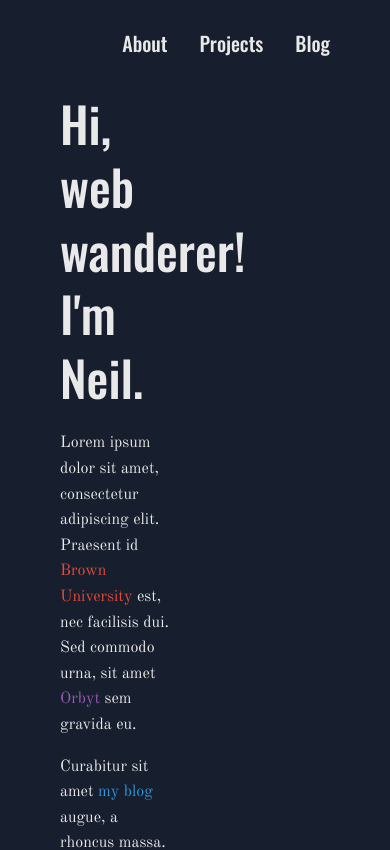
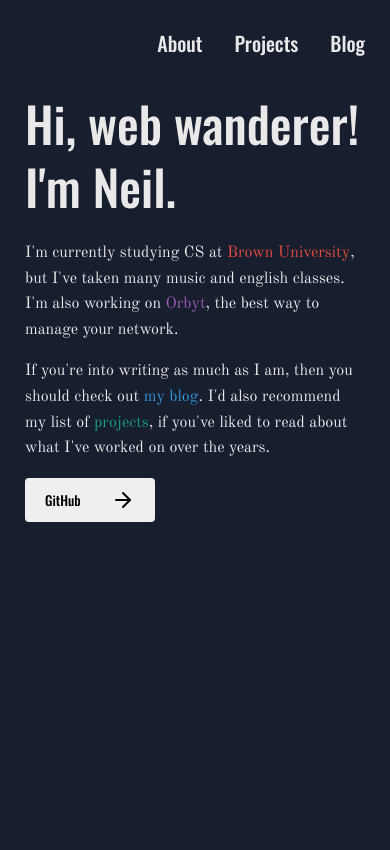
Before and after one commit to neilramaswamy/next-website, a Next.js app: page / in a window 390 px wide. Shown: the top 850 px of the page. Built offline with nearby package versions, Linux system fonts and the light colour scheme.

Commit message:
Add some spice/flavor with breakpoints and link styling and some animation!

```diff
--- /dev/null
+++ b/components/Button.module.scss
@@ -0,0 +1,18 @@
+.button {
+    display: flex;
+    align-items: center;
+    justify-content: space-between;
+
+    padding: 10px 20px;
+    width: 130px;
+    border-radius: 0.3em;
+
+    &:enabled {
+        cursor: pointer;
+    }
+}
+
+.iconContainer {
+    display: flex;
+    align-items: center;
+}
--- /dev/null
+++ b/components/Button.tsx
@@ -0,0 +1,35 @@
+// Fixed!
+import { animated } from 'react-spring'
+import { useBoop } from '../util/useBoop'
+import { ArrowRight } from 'react-feather'
+import { Routes } from '../config/config'
+import styles from './Button.module.scss'
+
+interface Props {
+    text: string
+    // icon: Icon
+
+    // onAction:
+    //     | {
+    //           type: 'js'
+    //           onClick: () => void
+    //       }
+    //     | {
+    //           type: 'link'
+    //           url: Routes
+    //       }
+}
+
+export const Button = (props: Props): JSX.Element => {
+    const { text } = props
+    const [style, trigger] = useBoop({ x: 3 })
+
+    return (
+        <button className={styles.button} onMouseEnter={trigger}>
+            {text}
+            <animated.div className={styles.iconContainer} style={style}>
+                <ArrowRight />
+            </animated.div>
+        </button>
+    )
+}
--- a/components/FlairText.module.scss
+++ b/components/FlairText.module.scss
@@ -1,19 +1,54 @@
+// Adapated from https://codepen.io/mxttsco/pen/KgodYm
+$transition: all 0.2s ease-in-out;
+@mixin text-with-animated-underscore($cssVar) {
+    $color: var(#{$cssVar});
+    color: $color;
+
+    &:before,
+    &:after {
+        content: '';
+        position: absolute;
+        bottom: 2px;
+        width: 0px;
+        height: 2px;
+        transition: $transition;
+        transition-duration: 0.4s;
+        opacity: 0;
+        left: 0;
+        background-color: $color;
+    }
+
+    &:hover {
+        cursor: pointer;
+
+        &:before,
+        &:after {
+            width: 100%;
+            opacity: 1;
+        }
+    }
+}
+
 .text {
-    display: inline;
+    display: inline-block;
+    position: relative;
+
+    transition: $transition;
+    position: relative;
 }
 
 .brownU {
-    color: var(--c-red);
+    @include text-with-animated-underscore(--c-red);
 }
 
 .orbyt {
-    color: var(--c-purple);
+    @include text-with-animated-underscore(--c-purple);
 }
 
 .projects {
-    color: var(--c-green);
+    @include text-with-animated-underscore(--c-green);
 }
 
 .blog {
-    color: var(--c-blue);
+    @include text-with-animated-underscore(--c-blue);
 }
--- a/components/FlairText.tsx
+++ b/components/FlairText.tsx
@@ -7,10 +7,5 @@ interface Props {
 
 export const FlairText = (props: React.PropsWithChildren<Props>): JSX.Element => {
     const { children, flair } = props
-    return (
-        <p className={`${styles.text} ${styles[flair]}`}>
-            {children}
-            {` `}
-        </p>
-    )
+    return <span className={`${styles.text} ${styles[flair]}`}>{children}</span>
 }
--- /dev/null
+++ b/components/SiteWrapper.module.scss
@@ -0,0 +1,13 @@
+@import '../styles/main.module.scss';
+
+.container {
+    padding: 0 15px;
+
+    @include breakpoint('xsm') {
+        padding: 0 25px;
+    }
+
+    @include breakpoint('lg') {
+        padding: 0 60px;
+    }
+}
--- /dev/null
+++ b/components/SiteWrapper.tsx
@@ -0,0 +1,8 @@
+import { PropsWithChildren } from 'react'
+import styles from './SiteWrapper.module.scss'
+
+const SiteWrapper = (props: PropsWithChildren<unknown>): JSX.Element => {
+    return <div className={styles.container}>{props.children}</div>
+}
+
+export default SiteWrapper
--- a/package.json
+++ b/package.json
@@ -13,6 +13,8 @@
     "next": "10.0.5",
     "react": "17.0.1",
     "react-dom": "17.0.1",
+    "react-feather": "^2.0.9",
+    "react-spring": "^8.0.27",
     "sass": "^1.32.4",
     "typescript": "^4.1.3"
   },
--- a/pages/index.tsx
+++ b/pages/index.tsx
@@ -2,6 +2,9 @@ import styles from 'styles/Home.module.scss'
 import { Header } from 'components/Header'
 import { FlairText } from 'components/FlairText'
 import { Flair } from 'config/config'
+import SiteWrapper from 'components/SiteWrapper'
+import { Button } from 'components/Button'
+import { GitHub } from 'react-feather'
 
 const Home = (): JSX.Element => {
     const leftColumn = (
@@ -11,17 +14,21 @@ const Home = (): JSX.Element => {
             </h1>
 
             <p>
-                Lorem ipsum dolor sit amet, consectetur adipiscing elit. Praesent id{' '}
-                <FlairText flair={Flair.BrownU}>Brown University</FlairText>
-                est, nec facilisis dui. Sed commodo urna, sit amet{' '}
-                <FlairText flair={Flair.Orbyt}>Orbyt</FlairText> sem gravida eu.{' '}
+                I'm currently studying CS at{' '}
+                <FlairText flair={Flair.BrownU}>Brown University</FlairText>, but I've taken many
+                music and english classes. I'm also working on{' '}
+                <FlairText flair={Flair.Orbyt}>Orbyt</FlairText>, the best way to manage your
+                network.{' '}
             </p>
 
             <p>
-                Curabitur sit amet <FlairText flair={Flair.Blog}>my blog</FlairText> augue, a
-                rhoncus massa. Vestibulum risus nunc, scelerisque id dolor at, varius{' '}
-                <FlairText flair={Flair.Projects}>projects</FlairText> enim. Duis ac consequat elit.
+                If you're into writing as much as I am, then you should check out{' '}
+                <FlairText flair={Flair.Blog}>my blog</FlairText>. I'd also recommend my list of{' '}
+                <FlairText flair={Flair.Projects}>projects</FlairText>, if you've liked to read
+                about what I've worked on over the years.
             </p>
+
+            <Button text={'GitHub'} />
         </div>
     )
 
@@ -32,6 +39,7 @@ const Home = (): JSX.Element => {
     )
 
     return (
+        <SiteWrapper>
             <div className={styles.container}>
                 <Header />
 
@@ -40,6 +48,7 @@ const Home = (): JSX.Element => {
                     {rightColumn}
                 </div>
             </div>
+        </SiteWrapper>
     )
 }
 
--- a/styles/Home.module.scss
+++ b/styles/Home.module.scss
@@ -1,3 +1,5 @@
+@import './main.module.scss';
+
 .container {
     display: flex;
     flex-direction: column;
@@ -8,10 +10,17 @@
 
 .content {
     display: flex;
+    flex-direction: column;
+
+    @include breakpoint('sm') {
+        flex-direction: row;
         justify-content: space-between;
+    }
 
     & > .column + .column {
+        @include breakpoint('sm') {
             margin-left: 40px;
+        }
     }
 }
 
@@ -20,17 +29,26 @@
 }
 
 .column {
+    width: 100%;
+
+    @include breakpoint('sm') {
         width: calc(50% - 20px);
         flex-shrink: 0;
+    }
 }
 
 .imageContainer {
     display: flex;
-    align-items: flex-end;
+    align-items: center;
     justify-content: flex-end;
 }
 
 .meImage {
+    display: none;
+
+    @include breakpoint('sm') {
+        display: block;
         width: 65%;
         border-radius: 20px;
     }
+}
--- a/styles/globals.css
+++ b/styles/globals.css
@@ -63,10 +63,6 @@ body {
     font-weight: 400;
 }
 
-body {
-    padding: 0 60px;
-}
-
 /* Default overrides should go here */
 
 a {
@@ -87,6 +83,11 @@ p {
     font-feature-settings: 'kern';
     text-rendering: optimizeLegibility;
     -webkit-font-smoothing: subpixel-antialiased;
+}
+
+button {
+    font-family: var(--ff-main);
+    border: none;
 }
 
 h1,
--- /dev/null
+++ b/styles/main.module.scss
@@ -0,0 +1,30 @@
+$breakpoints: (
+    'xsm': (
+        min-width: 375px,
+    ),
+    'sm': (
+        min-width: 600px,
+    ),
+    'md': (
+        min-width: 992px,
+    ),
+    'lg': (
+        min-width: 1200px,
+    ),
+) !default;
+
+@mixin breakpoint($breakpoint) {
+    // If the key exists in the map
+    @if map-has-key($breakpoints, $breakpoint) {
+        // Prints a media query based on the value
+        @media #{inspect(map-get($breakpoints, $breakpoint))} {
+            @content;
+        }
+    }
+
+    // If the key doesn't exist in the map
+    @else {
+        @warn "Unfortunately, no value could be retrieved from `#{$breakpoint}`. "
+          + "Available breakpoints are: #{map-keys($breakpoints)}.";
+    }
+}
--- /dev/null
+++ b/util/useBoop.ts
@@ -0,0 +1,47 @@
+import React from 'react'
+import { useSpring } from 'react-spring'
+
+// Taken from: https://www.joshwcomeau.com/react/boop/
+// What an incredible read. Check in out if you're into this type of thing.
+export const useBoop = ({
+    x = 0,
+    y = 0,
+    rotation = 0,
+    scale = 1,
+    timing = 150,
+    springConfig = {
+        tension: 300,
+        friction: 10,
+    },
+}) => {
+    const [isBooped, setIsBooped] = React.useState(false)
+    const style = useSpring({
+        transform: isBooped
+            ? `translate(${x}px, ${y}px)
+         rotate(${rotation}deg)
+         scale(${scale})`
+            : `translate(0px, 0px)
+         rotate(0deg)
+         scale(1)`,
+        config: springConfig,
+    })
+
+    React.useEffect(() => {
+        if (!isBooped) {
+            return
+        }
+        const timeoutId = window.setTimeout(() => {
+            setIsBooped(false)
+        }, timing)
+        return () => {
+            window.clearTimeout(timeoutId)
+        }
+    }, [isBooped])
+
+    const trigger = React.useCallback(() => {
+        setIsBooped(true)
+    }, [])
+
+    return [style, trigger]
+}
+export default useBoop
```
Also changed, not shown: 1 other file (tests, documents, lock files or other folders). Lines whose indentation alone changed are shown as unchanged.
